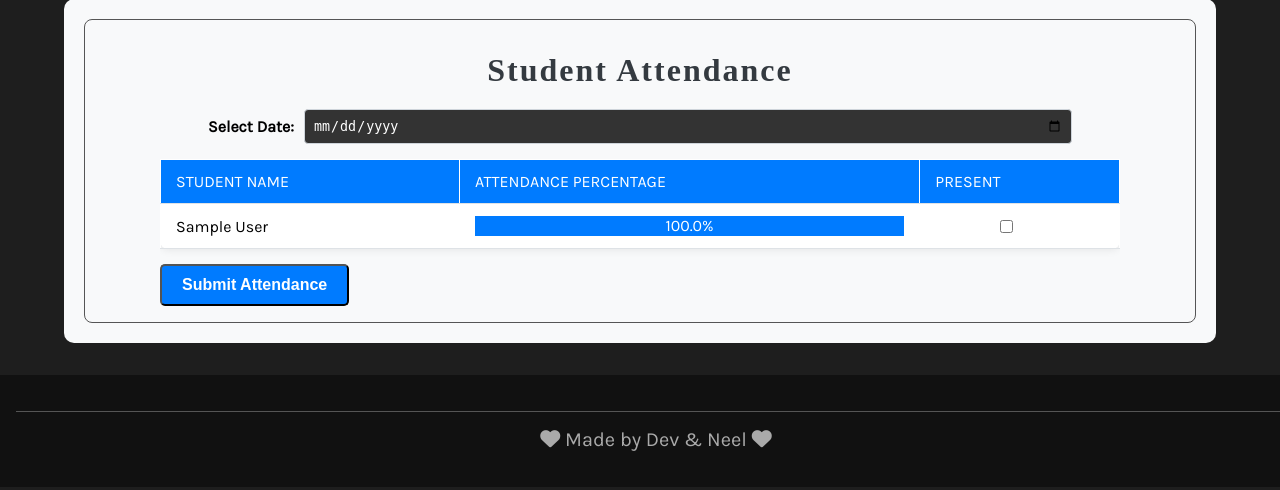
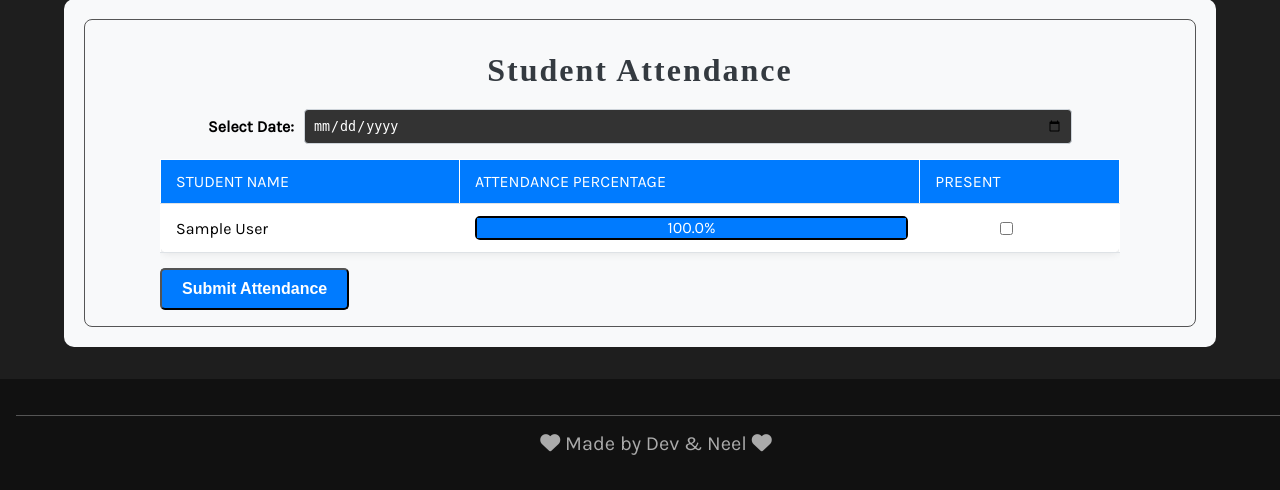
Before and after one commit to Devs7026/Mini-Project-DBS, a Django app: page /attendance/ in a window 1280 px wide. Shown: the part 255-745 px from the top of the page. Run offline with Django 5.2, Linux system fonts and the light colour scheme; a user stored in the database is signed in; tables that the repository leaves empty hold one stand-in row (values such as "Sample post"); some libraries are stand-ins or nearby versions; some web fonts are replaced.

Commit message:
Attendance tab modification

```diff
--- a/project/studentdbms/database/templates/attendance.html
+++ b/project/studentdbms/database/templates/attendance.html
@@ -138,6 +138,7 @@
    border-radius: 5px;
    height: 20px;
    width: 100%;
+   border: 2px solid black
  }
 
  .progress-bar {
```
